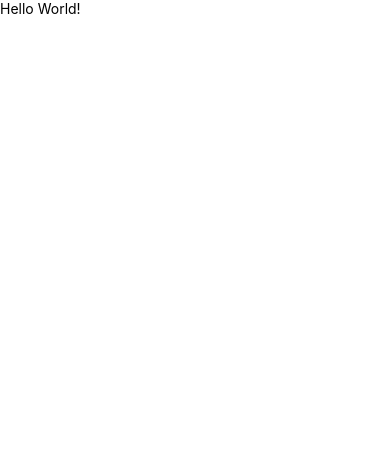
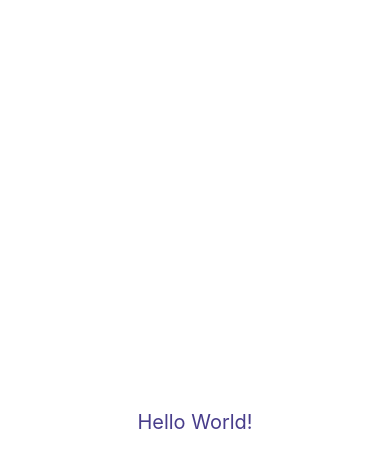
Before and after one commit to SafNaaz/react-native-study, a React Native app: screen / in a window 390 px wide. Shown: the top 468 px of the page. Built offline with nearby package versions, Linux system fonts and the light colour scheme.

Commit message:
basic inline style

```diff
--- a/App.js
+++ b/App.js
@@ -3,8 +3,8 @@ import {View, Text} from 'react-native';
 
 const App = () => {
   return (
-    <View>
-      <Text>Hello World!</Text>
+    <View style={{flex: 1, justifyContent: 'center', alignItems: 'center'}}>
+      <Text style={{color: 'darkslateblue', fontSize: 20}}>Hello World!</Text>
     </View>
   );
 };
```
